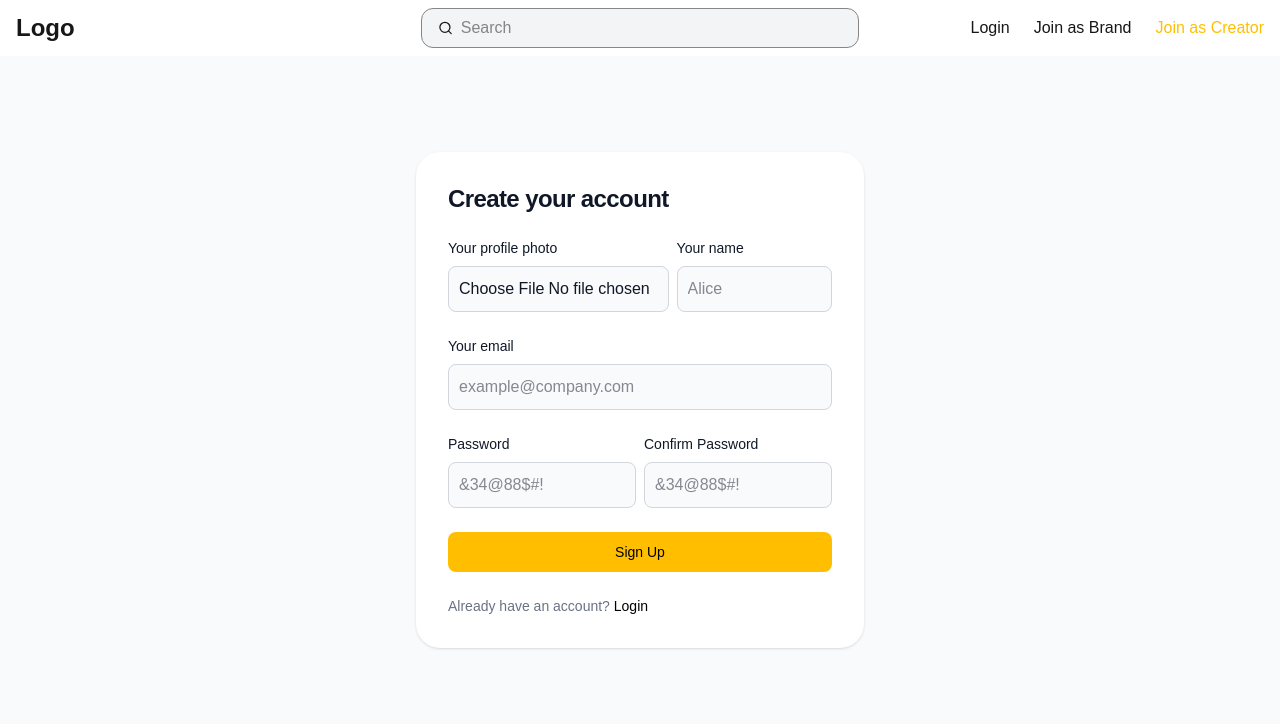
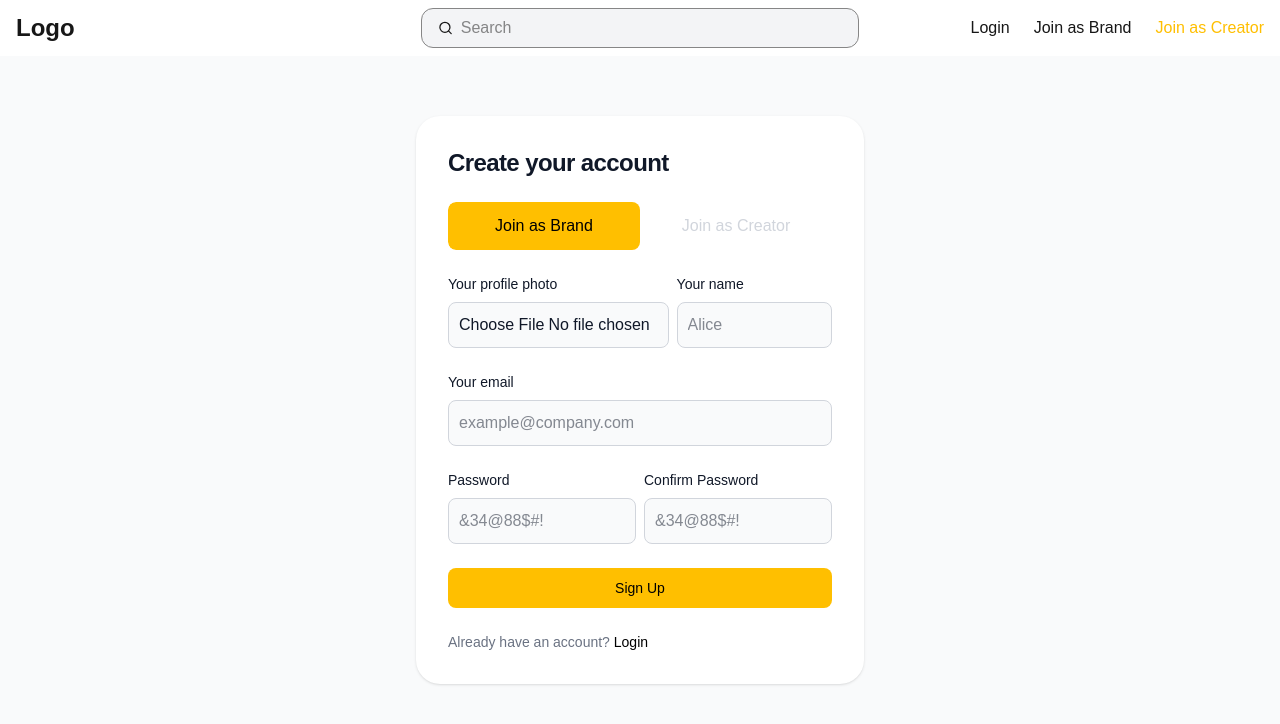
Before and after one commit to shabinx30/Collabify, a Next.js app in the folder frontend/: page /signup in a window 1280 px wide. Shown: the top 724 px of the page. Built offline with nearby package versions, Linux system fonts and the light colour scheme.

Commit message:
feat(signup): user selection button

```diff
--- a/frontend/src/app/signup/page.tsx
+++ b/frontend/src/app/signup/page.tsx
@@ -4,6 +4,7 @@ import { useEffect, useState } from "react";
 import NavBar from "@/components/NavBar";
 import Link from "next/link";
 import { usePathname } from "next/navigation";
+import { motion } from "framer-motion";
 
 const SignUp = () => {
     const [valid] = useState({
@@ -13,6 +14,8 @@ const SignUp = () => {
         password: { status: true, message: "" },
         confirmPassword: { status: true, message: "" },
     });
+
+    const [userType, setUserType] = useState<string>("brand");
 
     const router = usePathname();
     useEffect(() => {
@@ -35,6 +38,47 @@ const SignUp = () => {
                                 <h1 className="text-xl font-bold leading-tight tracking-tight text-gray-900 md:text-2xl dark:text-white">
                                     Create your account
                                 </h1>
+                                <div className="flex w-full relative rounded-lg overflow-hidden">
+                                    {/* Animated background */}
+                                    <motion.div
+                                        initial={false}
+                                        animate={{
+                                            left:
+                                                userType === "brand"
+                                                    ? "0%"
+                                                    : "50%",
+                                        }}
+                                        transition={{
+                                            type: "spring",
+                                            stiffness: 300,
+                                            damping: 30,
+                                        }}
+                                        className="absolute h-full w-1/2 rounded-lg bg-[#FFBF00] z-0"
+                                    />
+
+                                    {/* Buttons */}
+                                    <div
+                                        onClick={() => setUserType("brand")}
+                                        className={`flex-1 flex py-3 justify-center z-10 cursor-pointer transition-colors duration-300 ${
+                                            userType === "brand"
+                                                ? "text-black"
+                                                : "text-gray-300"
+                                        }`}
+                                    >
+                                        Join as Brand
+                                    </div>
+                                    <div
+                                        onClick={() => setUserType("creator")}
+                                        className={`flex-1 flex py-3 justify-center z-10 cursor-pointer transition-colors duration-300 ${
+                                            userType === "creator"
+                                                ? "text-black"
+                                                : "text-gray-300"
+                                        }`}
+                                    >
+                                        Join as Creator
+                                    </div>
+                                </div>
+
                                 <form
                                     noValidate
                                     className="space-y-4 md:space-y-6"
```
